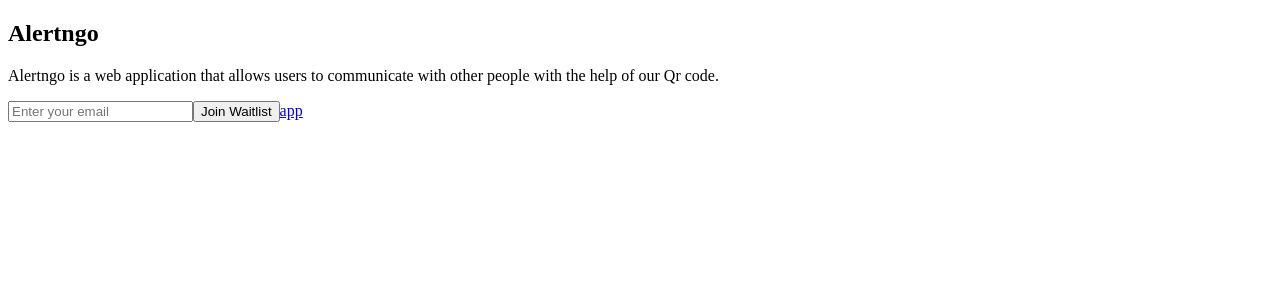
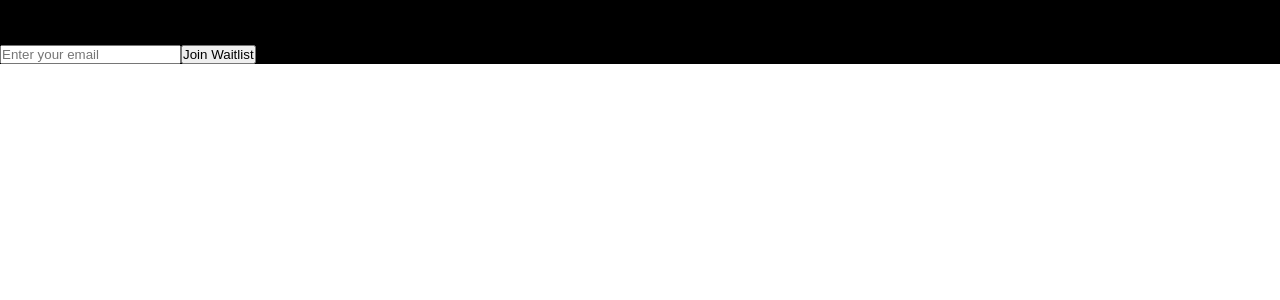
Before and after one commit to AlertnGo/alertngo, a Next.js app: page / in a window 1280 px wide. Shown: the top 300 px of the page. Built offline with nearby package versions, Linux system fonts and the light colour scheme.

Commit message:
all working

```diff
--- a/pages/pages/_app.js
+++ b/pages/_app.js
@@ -1,4 +1,4 @@
-import "../styles/globals.scss";
+import "./globals.scss";
 
 export default function App({ Component, pageProps }) {
   return <Component {...pageProps} />;
--- /dev/null
+++ b/pages/app.module.scss
@@ -0,0 +1,3 @@
+.main {
+  background: var(--black);
+}
--- a/pages/pages/app.jsx
+++ b/pages/main.js
@@ -1,6 +1,6 @@
 import styles from "./app.module.scss";
 
-export default function App() {
+export default function Main() {
   return (
     <main className={styles.app}>
       <section>
```
